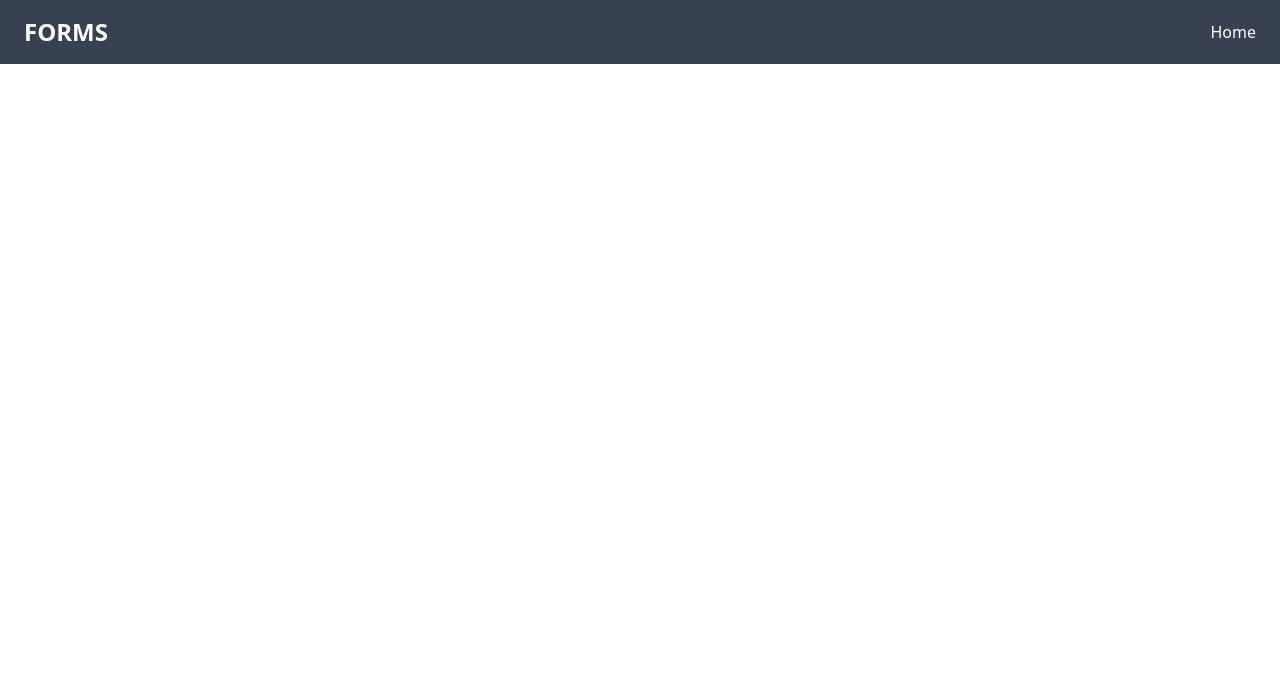
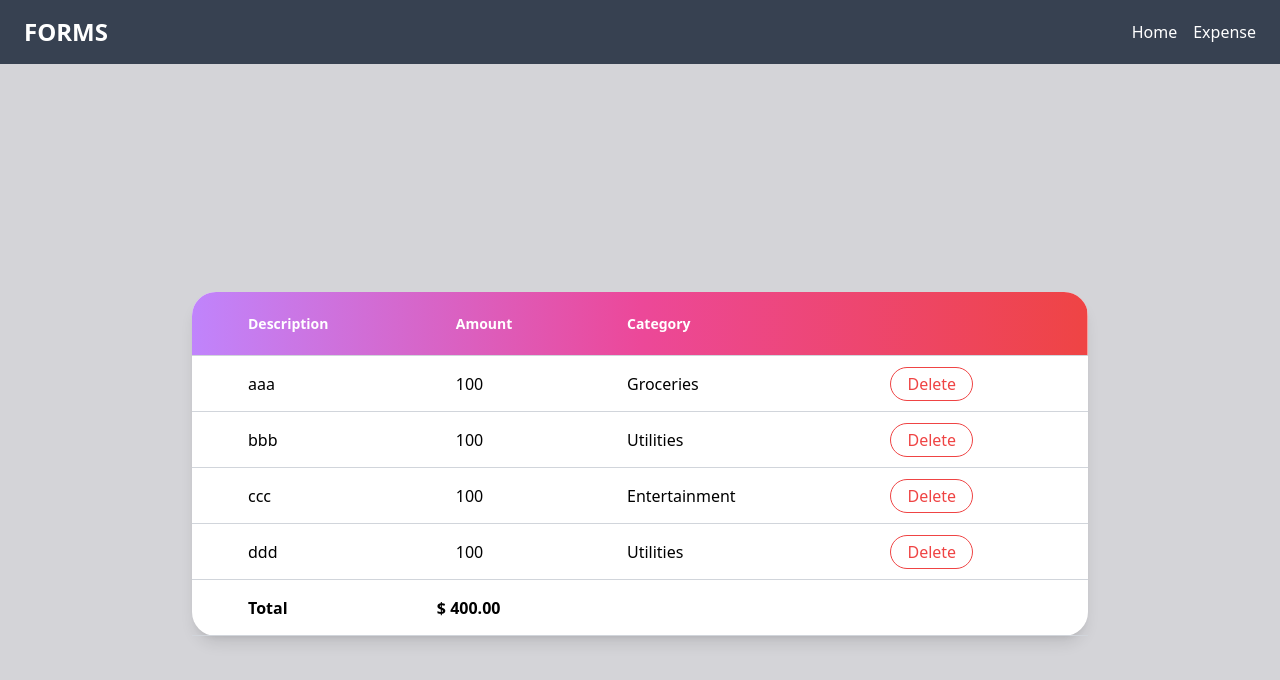
Before and after one commit to ChShehroz/React-hook-forms, a React (Vite) app: page /expense in a window 1280 px wide. Before the commit this address had no page. Shown: the top 680 px of the page. Built offline with nearby package versions, Linux system fonts and the light colour scheme.

Commit message:
Build expense list
design table

```diff
--- a/package.json
+++ b/package.json
@@ -11,6 +11,7 @@
   },
   "dependencies": {
     "@hookform/resolvers": "^3.3.0",
+    "@material-tailwind/react": "^2.1.1",
     "react": "^18.2.0",
     "react-dom": "^18.2.0",
     "react-hook-form": "^7.45.4",
--- a/src/Component/NavBar/NavBar.tsx
+++ b/src/Component/NavBar/NavBar.tsx
@@ -9,8 +9,11 @@ const Navbar = () => {
             Forms
           </div>
           <div className="flex space-x-4">
-            <Link to="/" className="text-white">
+            <Link to="/" className="text-white hover:text-red-400">
               Home
+            </Link>
+            <Link to="/expense" className="text-white hover:text-red-400">
+              Expense
             </Link>
           </div>
         </div>
--- /dev/null
+++ b/src/Container/ExpensePage/ExpensePage.tsx
@@ -0,0 +1,21 @@
+import { useState } from "react";
+import ExpenseList from "../../Expense-tracker/Component/ExpenseList";
+
+const ExpensePage = () => {
+  const [expense, setExpense] = useState([
+    { id: 1, description: "aaa", amount: 100, category: "Groceries" },
+    { id: 2, description: "bbb", amount: 100, category: "Utilities" },
+    { id: 3, description: "ccc", amount: 100, category: "Entertainment" },
+    { id: 4, description: "ddd", amount: 100, category: "Utilities" },
+  ]);
+  return (
+    <div>
+      <ExpenseList
+        expenses={expense}
+        onDelete={(id) => setExpense(expense.filter((e) => e.id != id))}
+      />
+    </div>
+  );
+};
+
+export default ExpensePage;
--- /dev/null
+++ b/src/Expense-tracker/Component/ExpenseList.tsx
@@ -0,0 +1,64 @@
+interface Expense {
+  id: number;
+  description: string;
+  amount: number;
+  category: string;
+}
+
+interface Props {
+  expenses: Expense[];
+  onDelete: (id: number) => void;
+}
+
+const ExpenseList = ({ expenses, onDelete }: Props) => {
+  if (expenses.length === 0) return null;
+  return (
+    <div className="flex justify-center items-center h-screen bg-zinc-300">
+      <table className="min-w-max w-[70%] table-auto text-left bg-white rounded-3xl shadow-lg">
+        <thead className="bg-gradient-to-r from-purple-400 via-pink-500 to-red-500 text-white ">
+          <tr className="even:bg-gray-50/50 w-full h-16 border-gray-300 border-b py-8">
+            <th className="pl-14 text-sm rounded-tl-3xl">Description</th>
+            <th className="px-5 text-sm ">Amount</th>
+            <th className="px-5 text-sm ">Category</th>
+            <th className="px-5 text-sm rounded-tr-3xl"></th>
+          </tr>
+        </thead>
+        <tbody>
+          {expenses.map((expense) => (
+            <tr
+              key={expense.id}
+              className="h-14 border-gray-300 border-b hover:bg-gray-100 transition"
+            >
+              <td className="pl-14">{expense.description}</td>
+              <td className="px-5">{expense.amount}</td>
+              <td className="px-5">{expense.category}</td>
+              <td className="px-5">
+                <button
+                  className="border border-red-500 text-red-500 hover:bg-red-500 hover:text-white px-4 py-1 rounded-full"
+                  onClick={() => onDelete(expense.id)}
+                >
+                  Delete
+                </button>
+              </td>
+            </tr>
+          ))}
+        </tbody>
+        <tfoot>
+          <tr className="h-14 border-gray-300 border-b">
+            <td className="pl-14 font-bold">Total</td>
+            <td className="px- font-bold">
+              ${" "}
+              {expenses
+                .reduce((acc, expense) => expense.amount + acc, 0)
+                .toFixed(2)}
+            </td>
+            <td className="px-5"></td>
+            <td className="px-5"></td>
+          </tr>
+        </tfoot>
+      </table>
+    </div>
+  );
+};
+
+export default ExpenseList;
--- a/src/Routes/RoutesPage.tsx
+++ b/src/Routes/RoutesPage.tsx
@@ -1,10 +1,11 @@
 import { Routes, Route } from "react-router-dom";
 import Home from "../Container/Home/Home";
+import ExpensePage from "../Container/ExpensePage/ExpensePage";
 const RoutesPage = () => {
   return (
     <Routes>
       <Route path="/" element={<Home />} />
-      {/* <Route path="/SignIn" element={} /> */}
+      <Route path="/expense" element={<ExpensePage />} />
     </Routes>
   );
 };
```
Also changed, not shown: 1 other file (tests, documents, lock files or other folders).
